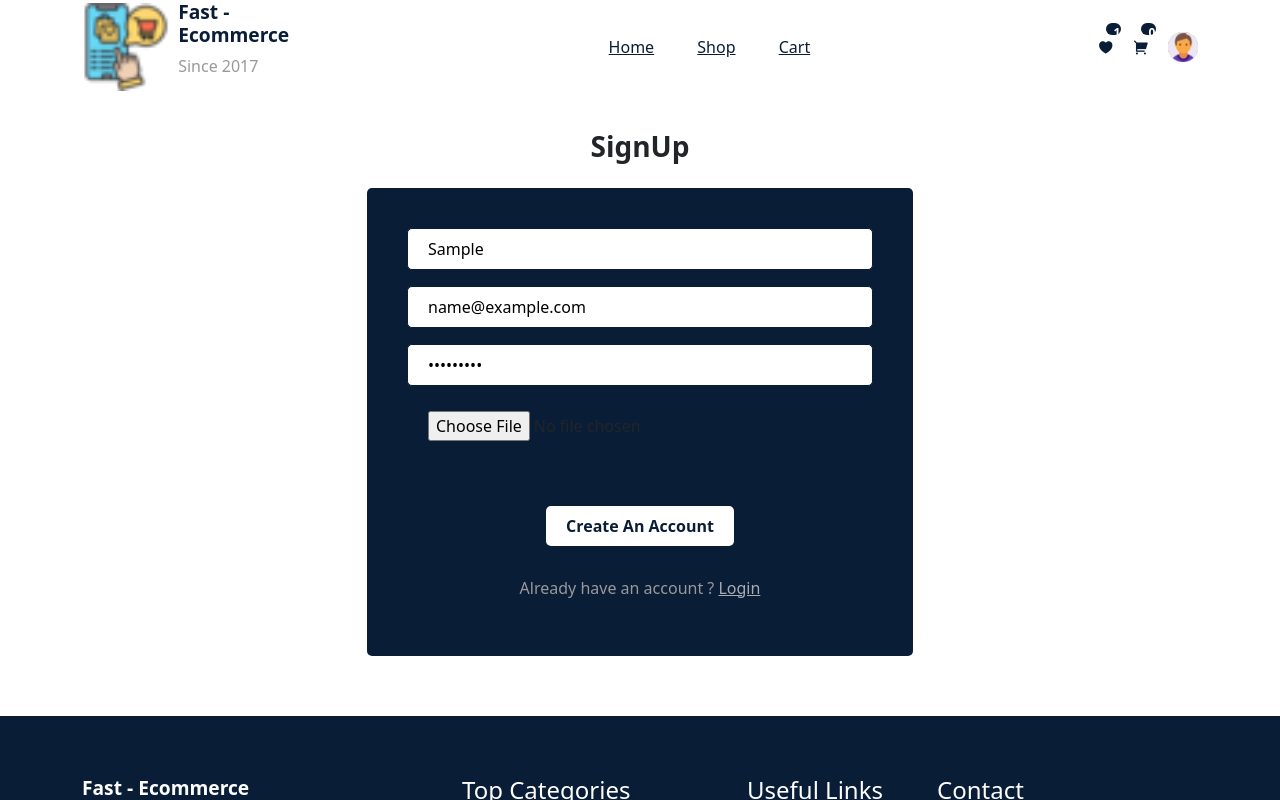
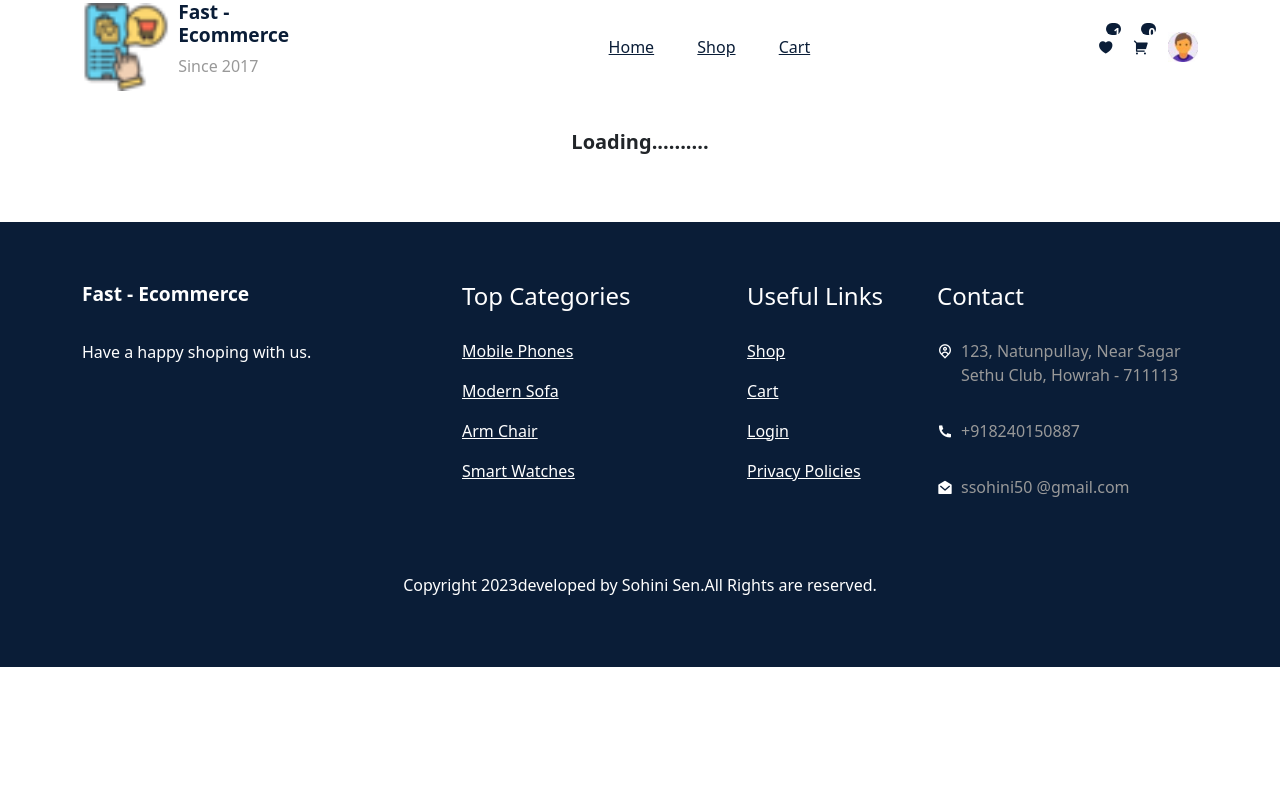
Before and after one commit to mimi544/ecommerce, a React (Create React App) app: page /signup in a window 1280 px wide. Both pictures are taken after typing "Sample", "name@example.com", "Sample123" into the empty fields and a click on the button "Create An Account". Shown: the top 800 px of the page. Built offline with nearby package versions, Linux system fonts and the light colour scheme; no server answers.

Commit message:
work finished in signup

```diff
--- a/src/pages/Signup.jsx
+++ b/src/pages/Signup.jsx
@@ -15,12 +15,17 @@ import { toast } from "react-toastify";
 import "../styles/login.css";
 import { useNavigate } from "react-router-dom";
 
+
+
 const Signup = () => {
     const [username, setUsername] = useState("");
     const [email, setEmail] = useState("");
     const [password, setPassword] = useState("");
     const [file, setFile] = useState(null);
     const [loading, setLoading] = useState(false);
+
+
+    const navigate = useNavigate()
 
     const signup = async(e) => {
         e.preventDefault();
@@ -56,8 +61,11 @@ const Signup = () => {
                 }
             );
 
-            console.log(user);
+            setLoading(false)
+            toast.success("Account created successfully")
+            navigate("/login")
         } catch (error) {
+            setLoading(false)
             toast.error("something went wrong");
         }
     };
@@ -66,7 +74,12 @@ const Signup = () => {
         <section >
             <Container >
                 <Row >
-                    <Col lg = "6"className = "m-auto text-center" >
+                    {loading?(
+                        <Col lg="12" className="text-center">
+                            <h5 className="fw-bold">Loading..........</h5>
+                        </Col>
+                    ):(
+                        <Col lg = "6"className = "m-auto text-center" >
                         <h3 className = "fw-bold mb-4" > SignUp </h3>{" "}
                         <Form className = "auth_form"onSubmit = { signup } >
                         <FormGroup className = "form_group" >
@@ -113,11 +126,14 @@ const Signup = () => {
                         </button>{" "}
                         <p > { " " } Already have an account ? { " " } <Link to = "/login" > Login </Link>{" "} </p>{" "}
                      </Form>{" "}
-        </Col>{" "}
-        </Row>{" "}
-        </Container>{" "}
+                    </Col>
+                    )
+
+                    }
+                </Row>{" "}
+            </Container>{" "}
         </section>{" "}
-        </Helmet>
+    </Helmet>
     );
 };
 
```
